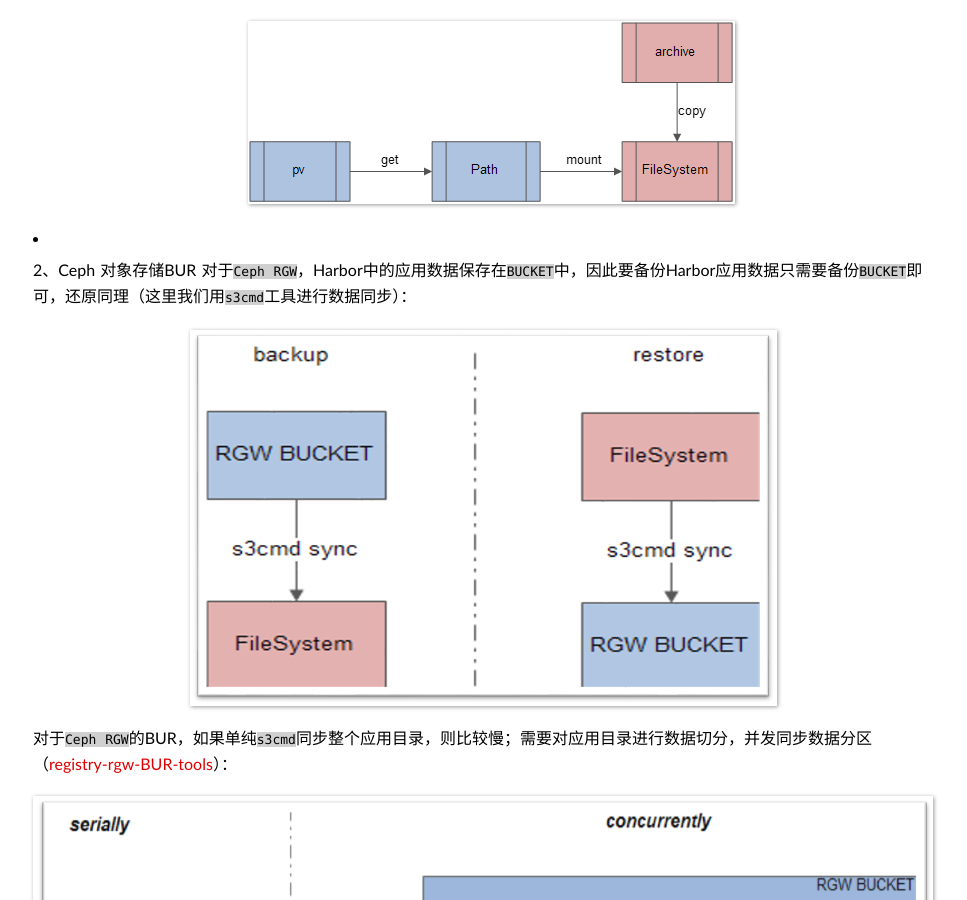
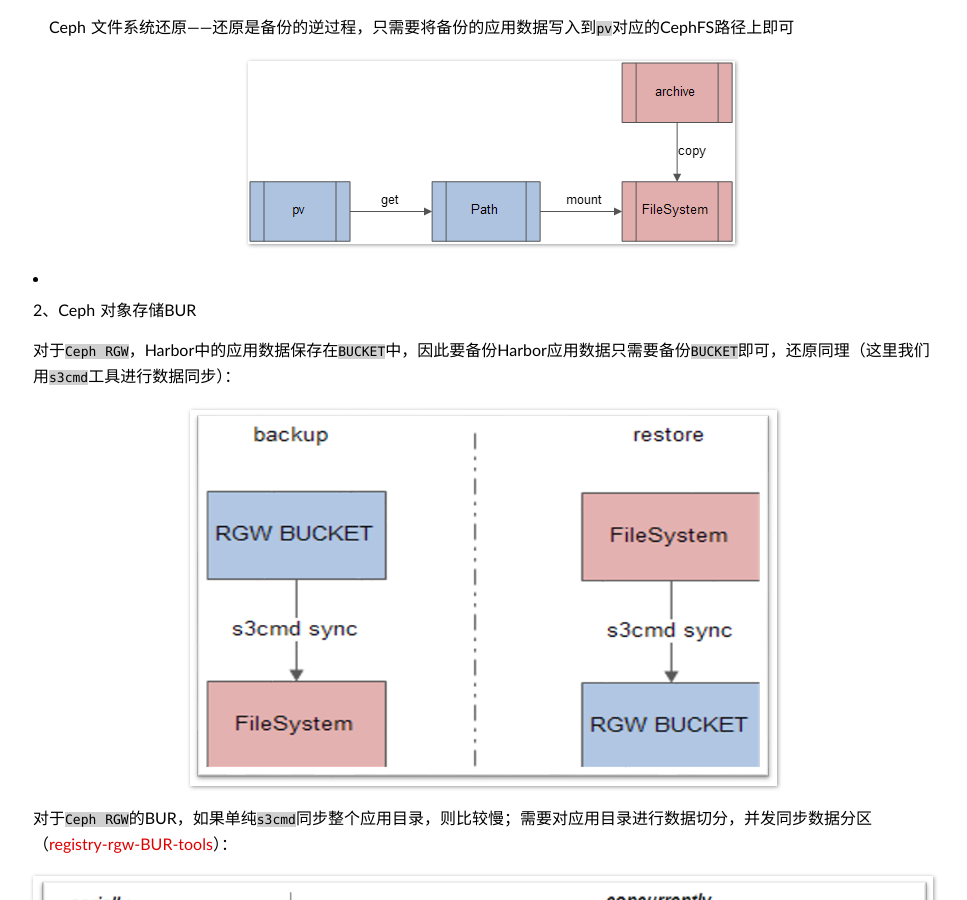
Before and after one commit to duyanghao/duyanghao.github.io, a Jekyll site: the page built from _posts/2019-9-16-harbor企业级实践.md, in a window 1280 px wide and 900 px high, scrolled down 10429 px. Shown: the whole window, without its empty margins (157-1124 px from the left). Built offline with Jekyll 4.4.1, drawn with Linux system fonts in a browser that asks for light colours; some web fonts are replaced; comment, search, counter and statistics services are not loaded.

```diff
--- a/_posts/2019-9-16-harbor企业级实践.md
+++ b/_posts/2019-9-16-harbor企业级实践.md
@@ -62,7 +62,6 @@ Harbor的鉴权也即`RBAC`是基于`Project`的，用户对`Project`可以有
   将`认证&鉴权`逻辑从Harbor内部抽取到外部，由上层完成。也即：产品平台根据`认证中心`进行`认证和鉴权`，权限通过后，通过`admin`账号调用`Harbor API`执行相关操作，执行成功后，将相应的`RBAC`信息写入数据库：
 
   ![](/public/img/harbor/harbor-api-auth.png)
-
 * 2、Docker cmd无侵入认证&鉴权
   这里`Docker cmd`的无侵入改造方案利用了`Docker Token`的六次握手协议，如下：
 
@@ -157,15 +156,15 @@ Harbor的鉴权也即`RBAC`是基于`Project`的，用户对`Project`可以有
 这里我们针对该存储选型定制备份还原方案。由于采用的是混合方案，所以我们需要分别对文件系统和对象存储进行备份还原：
 
 * 1、Ceph 文件系统BUR
+
   * Ceph 文件系统备份——对于CephFS，Harbor中的应用数据保存在`pv`中，而我们的部署场景实际上是落在CephFS路径上。因此要备份Harbor应用数据只需要备份每个`pv`对应的CephFS目录即可
 
     ![](/public/img/harbor/harbor-bur-cephfs-backup.png)
-
   * Ceph 文件系统还原——还原是备份的逆过程，只需要将备份的应用数据写入到`pv`对应的CephFS路径上即可
 
     ![](/public/img/harbor/harbor-bur-cephfs-restore.png)
+* 2、Ceph 对象存储BUR
 
-* 2、Ceph 对象存储BUR
   对于`Ceph RGW`，Harbor中的应用数据保存在`BUCKET`中，因此要备份Harbor应用数据只需要备份`BUCKET`即可，还原同理（这里我们用`s3cmd`工具进行数据同步）：
 
   ![](/public/img/harbor/harbor-bur-rgw.png)
```
